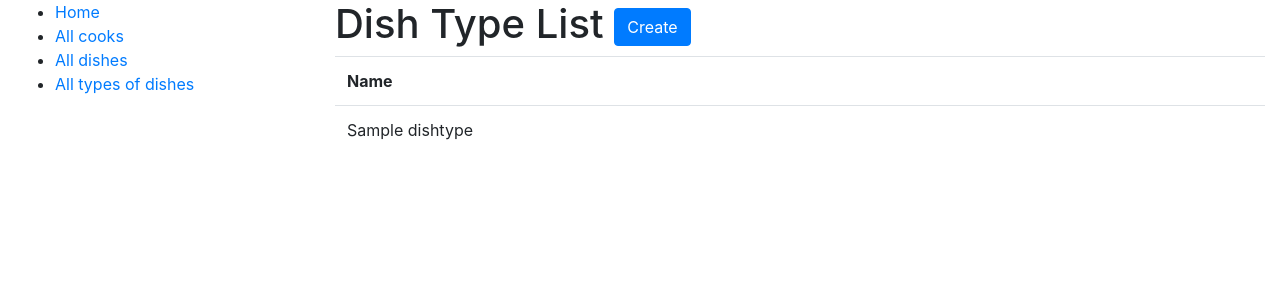
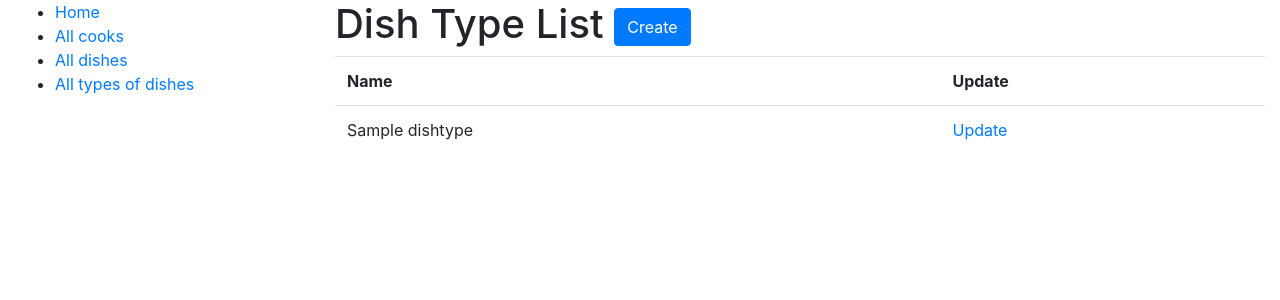
Before and after one commit to Yevheniy-Lototskiy/restaurant-kitchen-service, a Django app: page /dish-types/ in a window 1280 px wide. Shown: the top 300 px of the page. Run offline with Django 4.2, Linux system fonts and the light colour scheme; tables that the repository leaves empty hold one stand-in row (values such as "Sample post"); some libraries are stand-ins or nearby versions.

Commit message:
Added Update button and update form for Dish Type

```diff
--- a/kitchen_service/urls.py
+++ b/kitchen_service/urls.py
@@ -10,7 +10,7 @@ from kitchen_service.views import (
     DishDetailView,
     DishCreateView,
     DishTypeListView,
-    DishTypeCreateView,
+    DishTypeCreateView, DishTypeUpdateView,
 )
 
 urlpatterns = [
@@ -26,7 +26,8 @@ urlpatterns = [
     path("dishes/create/", DishCreateView.as_view(), name="dish-create"),
 
     path("dish-types/", DishTypeListView.as_view(), name="dish-type-list"),
-    path("dish-types/create/", DishTypeCreateView.as_view(), name="dish-type-create")
+    path("dish-types/create/", DishTypeCreateView.as_view(), name="dish-type-create"),
+    path("dish-types/<int:pk>/update/", DishTypeUpdateView.as_view(), name="dish-type-update")
 ]
 
 app_name = "kitchen"
--- a/kitchen_service/views.py
+++ b/kitchen_service/views.py
@@ -37,7 +37,6 @@ class CookCreateView(generic.CreateView):
 class CookUpdateView(generic.UpdateView):
     model = Cook
     form_class = CookUpdateForm
-    # template_name = "kitchen/cook_form.html"
     success_url = reverse_lazy("kitchen:cook-list")
 
 
@@ -69,3 +68,10 @@ class DishTypeCreateView(generic.CreateView):
     fields = "__all__"
     template_name = "kitchen/dish_type_form.html"
     success_url = reverse_lazy("kitchen:dish-type-list")
+
+
+class DishTypeUpdateView(generic.UpdateView):
+    model = DishType
+    fields = "__all__"
+    template_name = "kitchen/dish_type_form.html"
+    success_url = reverse_lazy("kitchen:dish-type-list")
--- a/templates/kitchen/dish_type_list.html
+++ b/templates/kitchen/dish_type_list.html
@@ -13,12 +13,18 @@
     <table class="table">
       <tr>
         <th>Name</th>
+        <th>Update</th>
       </tr>
 
       {% for dish_type in dish_type_list %}
         <tr>
           <td>
               {{ dish_type.name }}
+          </td>
+          <td>
+            <a href="{% url 'kitchen:dish-type-update' pk=dish_type.id %}">
+                Update
+            </a>
           </td>
         </tr>
       {% endfor %}
```
